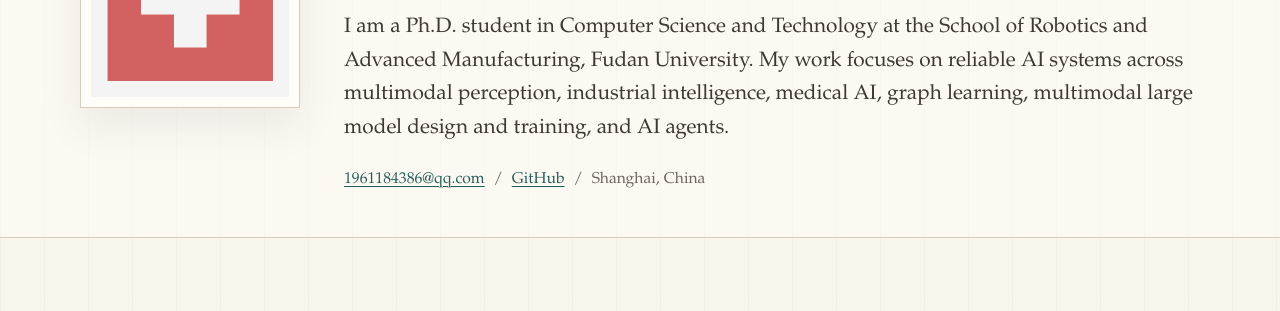
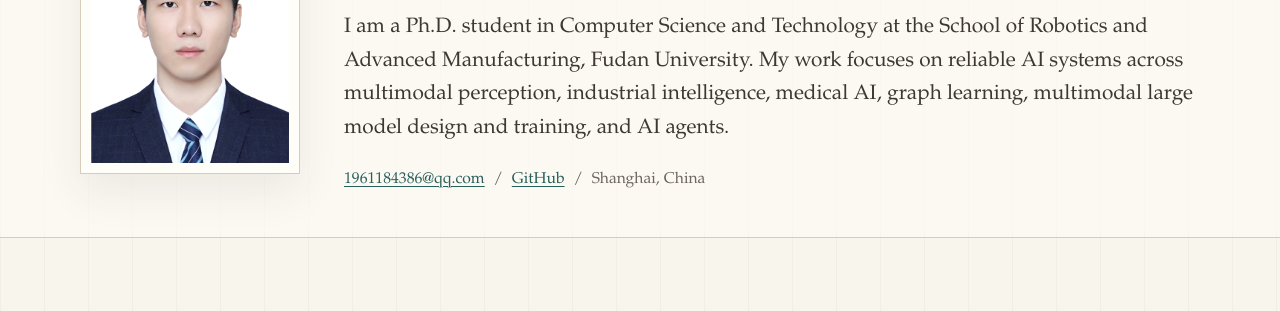
Before and after one commit to yuanchuzhiyuan-JLGuo/yuanchuzhiyuan-JLGuo.github.io, a plain HTML site: page index.html in a window 1280 px wide. Shown: the part 228-539 px from the top of the page. Drawn offline with Linux system fonts and the light colour scheme.

Commit message:
Replace homepage portrait

```diff
--- a/index.html
+++ b/index.html
@@ -26,7 +26,7 @@
 
       <section class="hero" aria-labelledby="page-title">
         <figure class="portrait">
-          <img src="assets/avatar.png" alt="Portrait of Jilong Guo">
+          <img src="assets/avatar.jpg" alt="Portrait of Jilong Guo">
         </figure>
         <div class="hero-copy">
           <p class="eyebrow">Ph.D. Student · Fudan University</p>
--- a/styles.css
+++ b/styles.css
@@ -122,7 +122,7 @@ a:hover {
 .portrait img {
   display: block;
   width: 100%;
-  aspect-ratio: 1;
+  aspect-ratio: 3 / 4;
   object-fit: cover;
   filter: saturate(0.92) contrast(1.04);
 }
```
Also changed, not shown: assets/avatar.jpg (added), assets/avatar.png (deleted).
